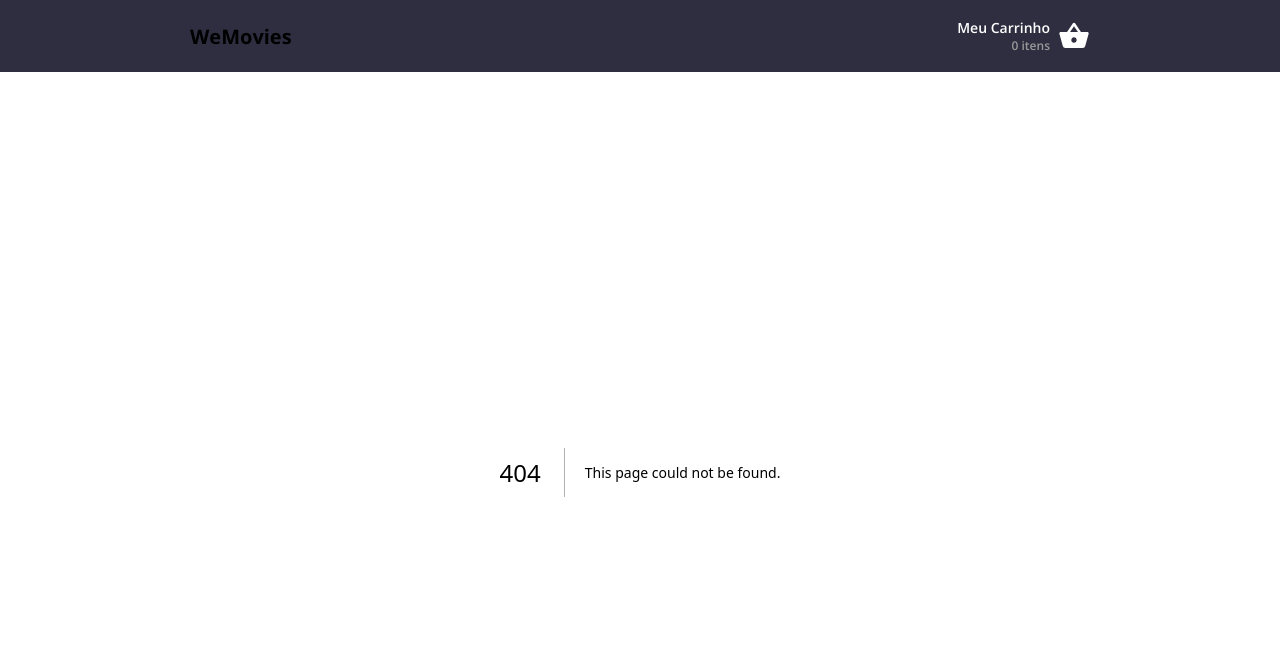
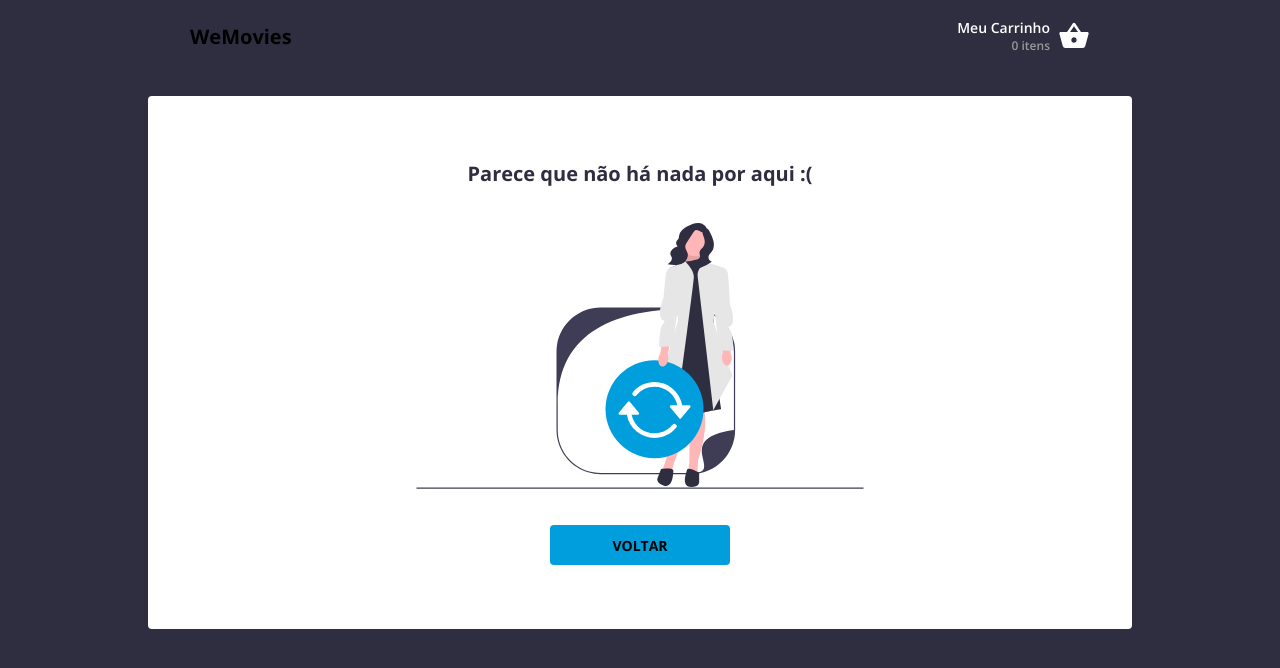
Before and after one commit to filipesalesaraujo/wemovies, a Next.js app: page /carrinho in a window 1280 px wide. Before the commit this address had no page. Shown: the top 668 px of the page. Built offline with nearby package versions, Linux system fonts and the light colour scheme.

Commit message:
Implemented empty shopping cart

```diff
--- /dev/null
+++ b/src/app/carrinho/page.tsx
@@ -0,0 +1,80 @@
+'use client';
+
+import Image from 'next/image'
+import Link from 'next/link'
+
+import styled from 'styled-components';
+
+import imageOfAFemalePerson from '../../../public/svgs/carrinho/image-of-a-female-person.svg'
+
+export const Section = styled.section`
+display: flex;
+justify-content: center;
+align-items: center;
+`;
+
+export const Grid = styled.div`
+	max-width: 984px;
+	width: 100%;
+	padding: 64px 0;
+	border-radius: 4px;
+	background-color: #fff;
+	margin: 24px 16px 0;
+
+	display: flex;
+	flex-direction: column;
+	justify-content: center;
+	align-items: center;
+
+	gap: 36px;
+`;
+
+export const Title = styled.h1`
+	font-size: 20px;
+	font-weight: 700;
+	color: #2F2E41;
+	text-align: center;
+	@media (max-width: 768px) {
+		max-width: 200px;
+		width: 100%;
+	}
+`;
+
+export const StyledImage = styled(Image)`
+	max-width: 100%;
+`;
+
+export const Button = styled(Link)`
+	display: flex;
+	justify-content: center;
+	align-items: center;
+
+	text-transform: uppercase;
+	max-width: 180px;
+	width: 100%;
+	height: 40px;
+
+	border-radius: 4px;
+	font-size: 14px;
+	font-weight: 700;
+	background-color: #009EDD;
+
+	transition: opacity 0.2s ease-in-out;
+	&:hover, &:focus , &:active {
+		opacity: 0.8;
+	}
+`;
+
+export default function PageCarrinho() {
+	return (
+		<main>
+			<Section>
+				<Grid>
+					<Title>Parece que não há nada por aqui :(</Title>
+					<StyledImage src={imageOfAFemalePerson} alt="" />
+					<Button href="/">Voltar</Button>
+				</Grid>
+			</Section>
+		</main >
+	)
+}
--- a/src/app/layouts/header/index.tsx
+++ b/src/app/layouts/header/index.tsx
@@ -1,19 +1,16 @@
 'use client';
 
-import Link from "next/link";
 import Image from "next/image";
 
 import iconBasket from "../../../../public/svgs/header/icon-basket.svg";
 
-import { Cart, CartAmount, CartText, CartTitle, Grid, Header, LogoLink } from "./styles";
+import { Cart, CartAmount, CartText, CartTitle, Grid, Header, Logo } from "./styles";
 
 export default function LayoutHeader() {
 	return (
 		<Header>
 			<Grid>
-				<Link passHref href="/">
-					<LogoLink aria-label="Home page">WeMovies</LogoLink>
-				</Link>
+				<Logo href="/" aria-label="Home page">WeMovies</Logo>
 				<Cart role="button" aria-label="Meu Carrinho">
 					<CartText>
 						<CartTitle>Meu Carrinho</CartTitle>
--- a/src/app/layouts/header/styles.ts
+++ b/src/app/layouts/header/styles.ts
@@ -1,3 +1,4 @@
+import Link from "next/link";
 import styled from "styled-components";
 
 export const Header = styled.header`
@@ -18,7 +19,7 @@ export const Grid = styled.div`
 	align-items: center;
 `;
 
-export const LogoLink = styled.div`
+export const Logo = styled(Link)`
 	font-size: 20px;
 	font-weight: 700;
 	transition: 0.3s opacity;
```
Also changed, not shown: public/svgs/carrinho/image-of-a-female-person.svg (added), src/app/carrinho/styles.ts (added).
